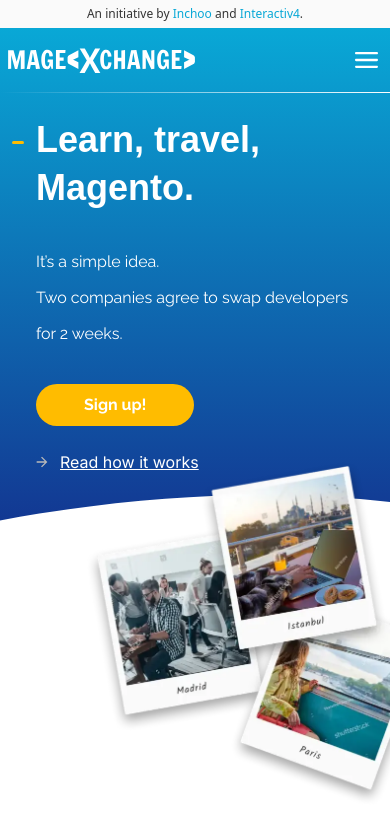
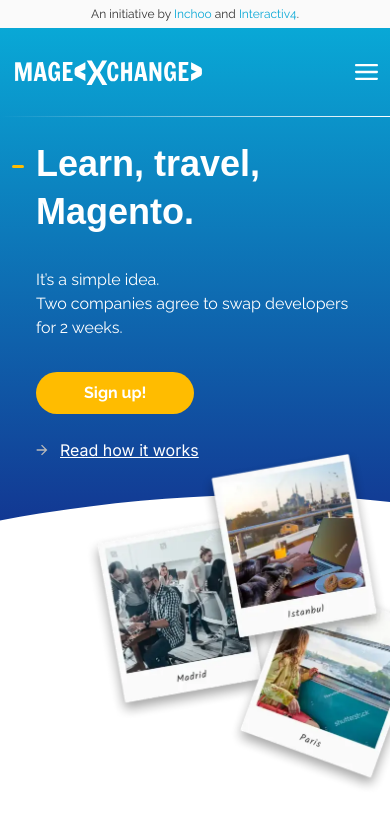
Before and after one commit to KarloLeksic/Inchoo-task-1, a website: page src/index.html in a window 390 px wide. Shown: the top 818 px of the page. Drawn offline with nearby package versions, Linux system fonts and the light colour scheme; a web font is replaced by a local one.

Commit message:
adjusting dimensions according to the design

```diff
--- a/src/index.html
+++ b/src/index.html
@@ -20,7 +20,7 @@
 
 <!-- Pre header -->
 <div class="flex items-center justify-center bg-neutral-50 leading-4 sm:h-9">
-    <p class="text-xs text-secondary-20 py-1.5 sm:text-sm">
+    <p class="text-xs font-raleway text-secondary-20 py-1.5 sm:text-sm">
         An initiative by
         <a class="text-link" href="https://inchoo.net/">Inchoo</a>
         and
@@ -34,10 +34,10 @@
     <div class="mx-auto max-w-[1140px]">
 
         <!-- Navbar -->
-        <div class="relative flex items-center justify-between py-3 pl-3 navbar sm:py-6 sm:pl-6 lg:py-8 xl:px-0">
+        <div class="relative flex items-center justify-between py-6 pl-3 navbar sm:pl-6 lg:py-8 xl:px-0">
             <!-- Main logo -->
             <div class="flex-1">
-                <svg class="sm:w-[255px] sm:h-[34px] xl:w-[315px] xl:h-[42px] ml-[-7px]" fill="none" height="26"
+                <svg class="sm:w-[255px] sm:h-[34px] xl:w-[315px] xl:h-[42px] sm:ml-[-7px]" fill="none" height="26"
                      viewBox="0 0 190 26" width="190" xmlns="http://www.w3.org/2000/svg">
                     <g clip-path="url(#clip0_0_2914)">
                         <path d="M62.7675 15.3641L73.3889 10.1461V3.23999L64.0012 8.30034C63.2337 8.70837 62.7544 9.50604 62.755 10.3743L62.7675 15.3641Z"
@@ -63,9 +63,9 @@
                 </svg>
             </div>
 
-            <nav class="max-lg:fixed max-lg:top-0 max-lg:right-0 max-lg:bottom-0 flex max-lg:h-full max-lg:w-full max-lg:translate-x-full max-lg:flex-col max-lg:items-start items-center max-lg:p-3 max-lg:py-8 text-white transition-transform max-lg:bg-secondary-15 max-lg:z-[20] max-lg:max-w-[450px] [&.shown]:max-lg:translate-x-0 max-lg:overflow-auto"
+            <nav class="max-lg:fixed max-lg:top-0 max-lg:right-0 max-lg:bottom-0 flex max-lg:h-full max-lg:w-full max-lg:translate-x-full max-lg:flex-col max-lg:items-start items-center max-lg:p-3 max-lg:py-6 text-white transition-transform max-lg:bg-secondary-15 max-lg:z-[20] max-lg:max-w-[450px] [&.shown]:max-lg:translate-x-0 max-lg:overflow-auto"
                  id="menu">
-                <div class="mb-12 flex max-lg:w-full items-center lg:hidden">
+                <div class="mb-10 flex max-lg:w-full items-center lg:hidden">
                     <div class="flex-1">
                         <svg fill="none" height="26" viewBox="0 0 190 26" width="190"
                              xmlns="http://www.w3.org/2000/svg">
@@ -201,7 +201,7 @@
             <h1 class="relative mt-6 text-4xl font-bold font-amaranth leading-12 before:content-[''] before:bg-yellow before:absolute before:w-3 before:h-[3px] before:top-[25px] sm:mt-12 before:-left-6 before:rounded-full sm:text-7xl sm:before:w-16 sm:before:-left-[80px] sm:before:top-[35px] xl:mt-24">
                 Learn, travel, <br> Magento.
             </h1>
-            <p class="my-8 leading-9 font-raleway sm:my-12 sm:text-2xl sm:leading-9 sm:font-medium">
+            <p class="my-8 leading-6 sm:leading-9 font-raleway sm:my-12 sm:text-2xl sm:leading-9 sm:font-medium">
                 It’s a simple idea. <br>
                 Two companies agree to swap developers for 2 weeks.
             </p>
```
Also changed, not shown: src/output.css.
